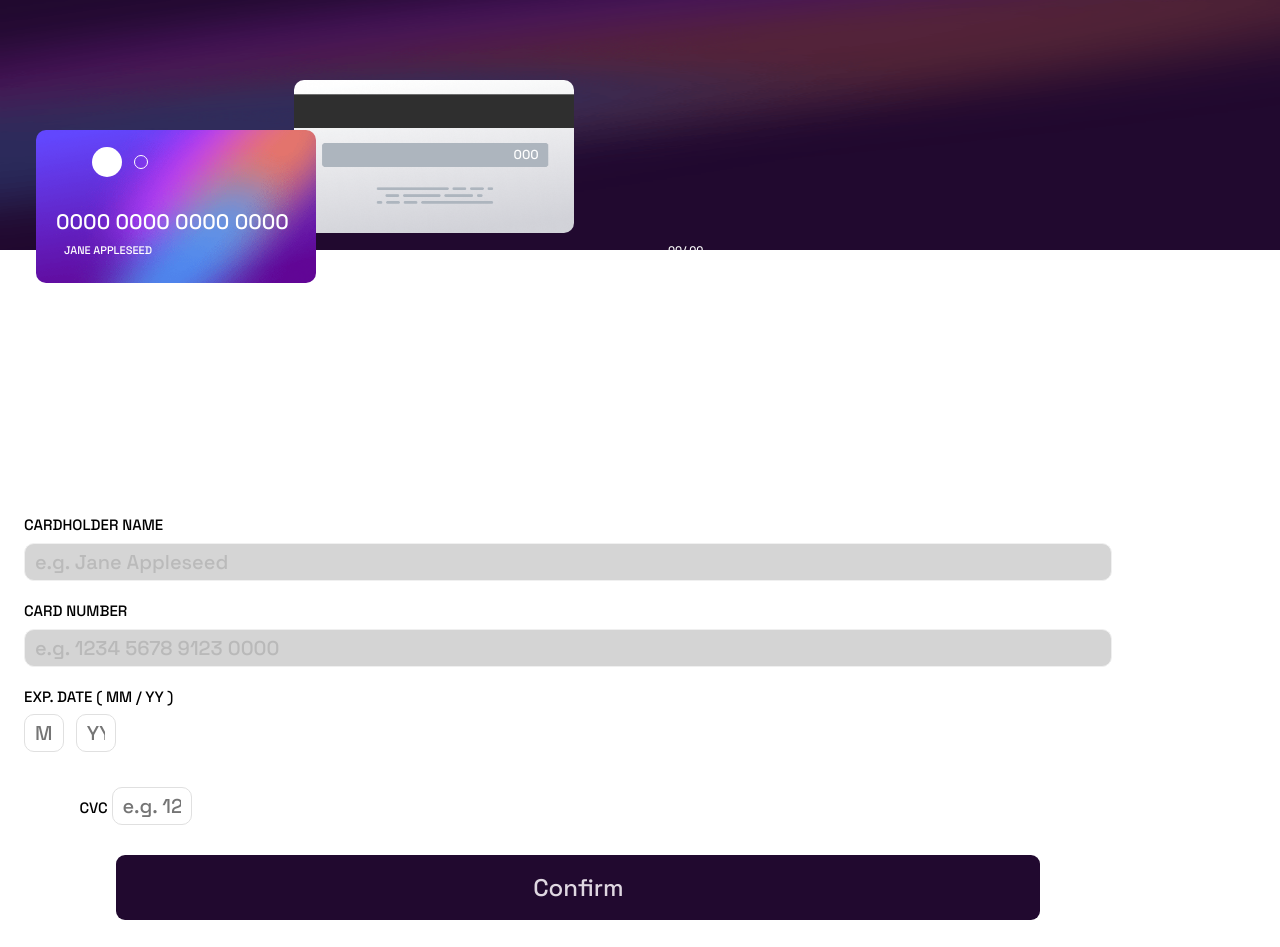
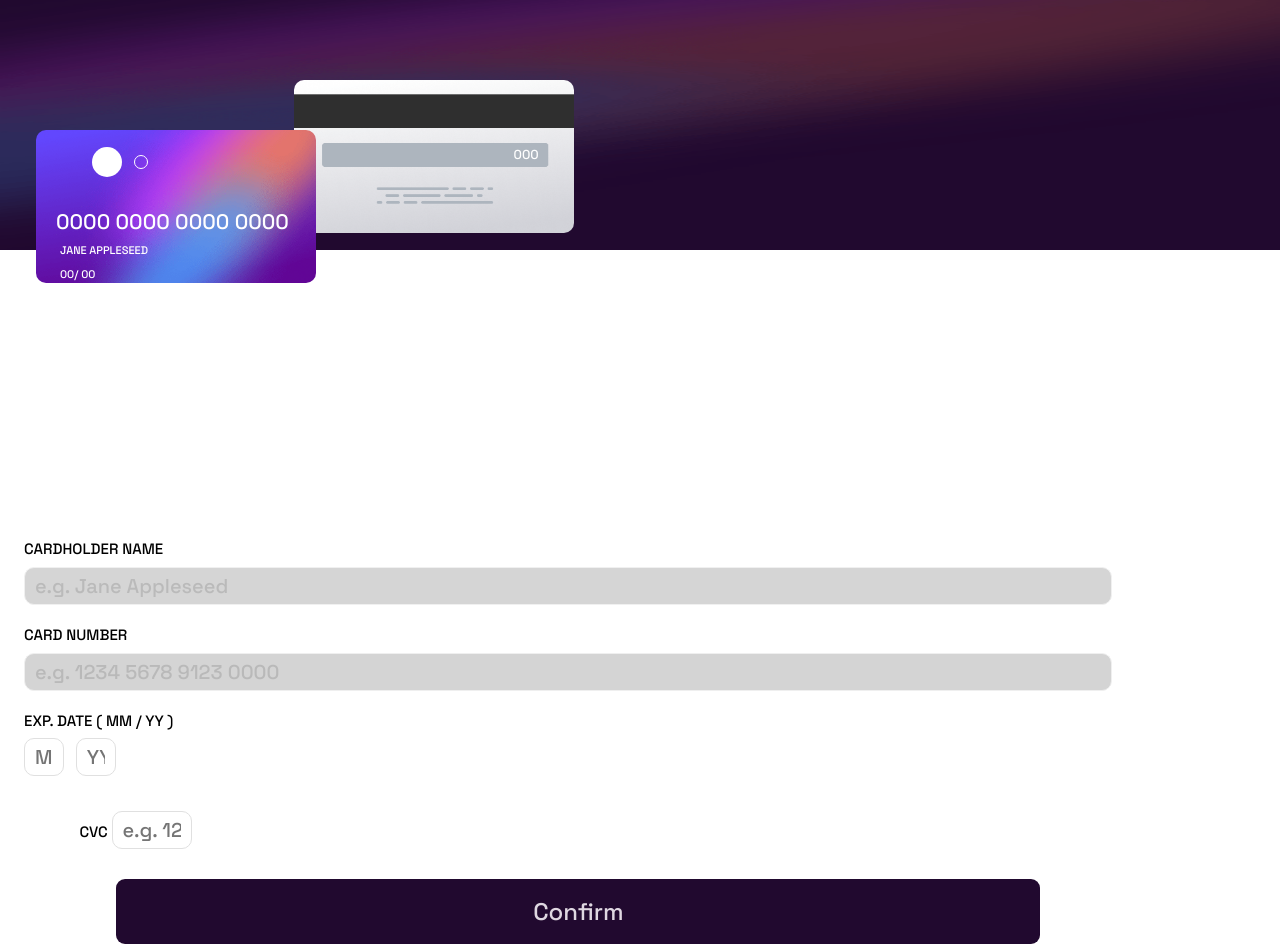
Before and after one commit to stacksantos/interactive-cc-fem, a plain HTML site: page index.html in a window 1280 px wide. Shown: the top 947 px of the page. Drawn offline with nearby package versions, Linux system fonts and the light colour scheme.

Commit message:
update bootstrap css

```diff
--- a/index.html
+++ b/index.html
@@ -32,7 +32,7 @@
 				<!--                            CARD FACING FRONT                            -->
 				<!-- ----------------------------------------------------------------------- -->
 				<div class="frontCardContainer container-fluid mt-5">
-					<img src="./images/bg-card-front.png" alt="" />
+					<img src="./images/bg-card-front.png" alt="" class="img-responsive" />
 					<div class="container">
 						<div id="filledCircle"></div>
 						<div id="emptyCircle"></div>
@@ -46,14 +46,14 @@
 					</div>
 
 					<!-- ----------------------------------------------------------------------- -->
-					<div class="displayExpo container-fluid my-4 mx-3 justify-content-between">
-						<div class="row align-items-center">
+					<div class="displayExpo container-fluid my-4">
+						<div class="row container-fluid">
 							<!-- CARD NAME -->
-							<div id="displayName" class="col">Jane Appleseed</div>
+							<div id="displayName">Jane Appleseed</div>
 							<!-- CARD EXPO -->
-							<div class="col expoContainer">
-							<span id="displayMonth">00</span><span>/</span>
-							<span id="displayYear">00</span>
+							<div class="expoContainer">
+								<span id="displayMonth">00</span><span>/</span>
+								<span id="displayYear">00</span>
 							</div>
 						</div>
 					</div>
@@ -63,7 +63,7 @@
 				<!-- ----------------------------------------------------------------------- -->
 
 				<div class="backCardContainer container-fluid">
-					<img src="./images/bg-card-back.png" alt="" />
+					<img src="./images/bg-card-back.png" alt="" class="img-responsive" />
 					<div id="backInfo">000</div>
 				</div>
 			</section>
@@ -71,7 +71,7 @@
 			<!-- ----------------------------------------------------------------------- -->
 			<!--                                FORM DATA                                -->
 			<!-- ----------------------------------------------------------------------- -->
-			<section class="formContainer container-fluid ">
+			<section class="formContainer container-fluid">
 				<form action="success.html">
 					<!-- NAME AND CC NUMBER -->
 					<label for="fName" id="cName">Cardholder Name </label
--- a/style.css
+++ b/style.css
@@ -33,7 +33,7 @@ body {
   border-radius: 10px;
   position: fixed;
 }
-#filledCircle, #emptyCircle, #displayNumbers, .displayExpo, #displayName, .expoContainer {
+#filledCircle, #emptyCircle, #displayNumbers, #displayName, .expoContainer {
   position: relative;
 }
 #filledCircle {
@@ -56,10 +56,12 @@ body {
   font-size: 21px;
   color: white;
   top: 20px;
+  width: fit-content;
 }
 .displayExpo {
   font-size: 11px;
   color: white;
+  position: relative;
 }
 #displayName {
   text-transform: uppercase;
@@ -67,6 +69,7 @@ body {
 }
 .expoContainer {
   min-height: 100%;
+  width: fit-content;
 }
 
 
```
